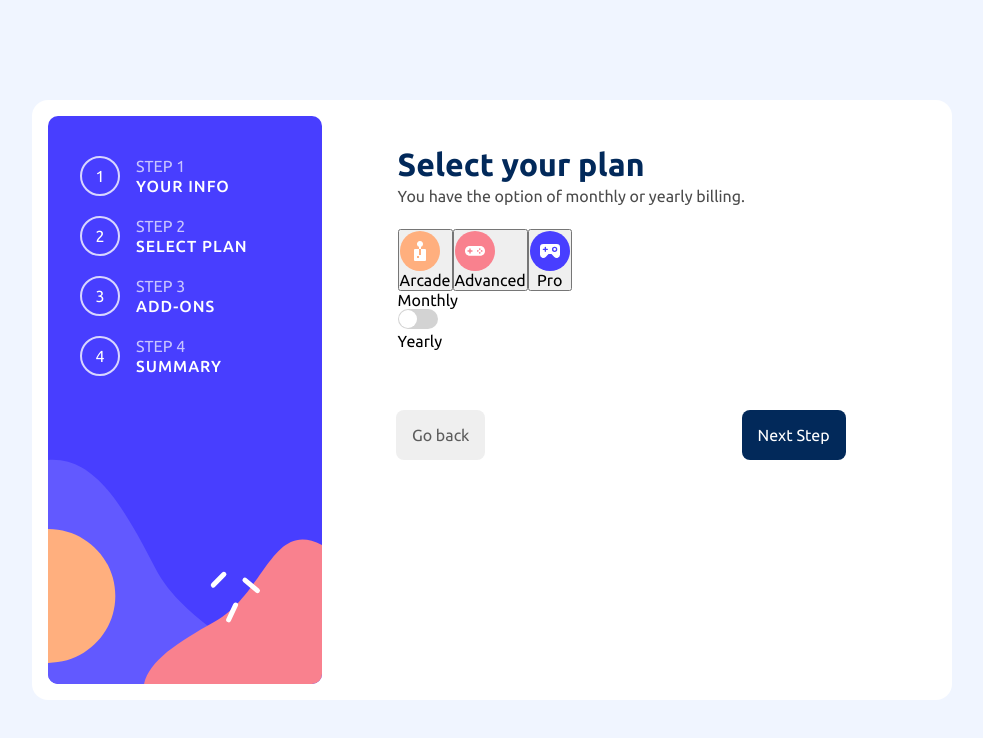
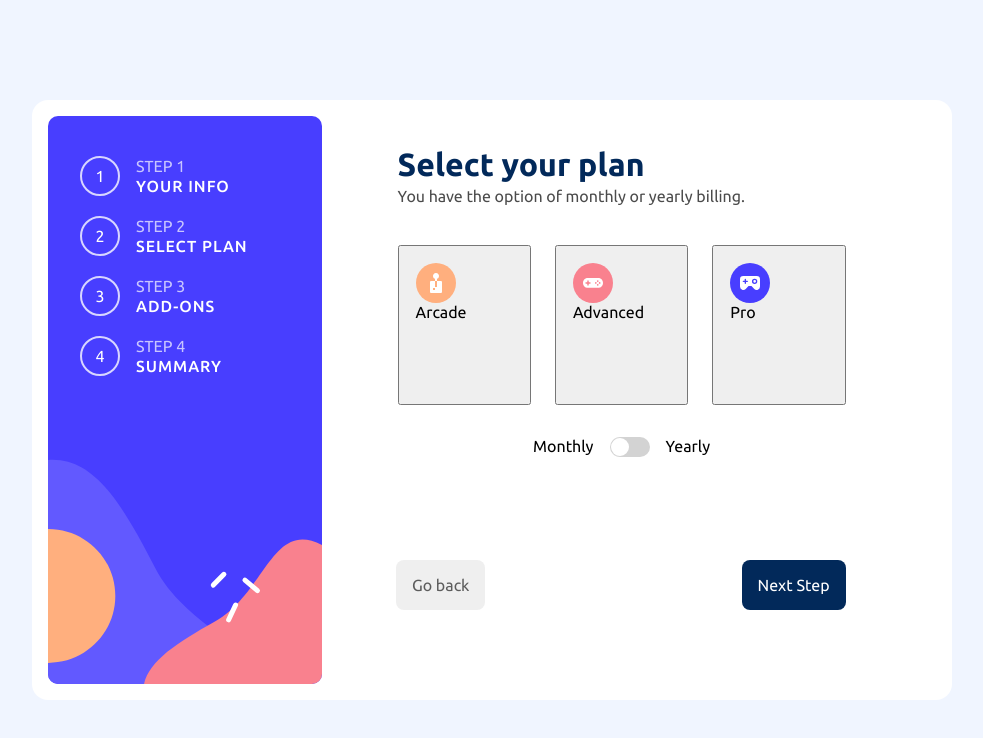
Before and after one commit to juliabush/react-multi-step-form, a React (Vite) app: page / in a window 1280 px wide. Both pictures are taken after a click on the button "Next Step". Shown: the top 738 px of the page, without its empty margins (148-1131 px from the left). Built offline with nearby package versions, Linux system fonts and the light colour scheme.

Commit message:
Changing the styling on step-2

```diff
--- a/src/App.css
+++ b/src/App.css
@@ -129,3 +129,26 @@ input {
 .toggle-switch.yearly .toggle-knob {
   transform: translateX(20px);
 }
+.billing-type-buttons-flexbox {
+  display: flex;
+  justify-content: space-evenly;
+  gap: 1.5rem;
+  margin-top: 1rem;
+}
+.icon {
+  width: 40px;
+}
+.billing-card {
+  display: flex;
+  flex-direction: column;
+  align-items: start;
+  width: 140px;
+  height: 160px;
+  padding: 1rem;
+}
+.toggle-monthly-yearly {
+  display: flex;
+  place-content: center;
+  gap: 1rem;
+  margin-top: 2rem;
+}
--- a/src/App.tsx
+++ b/src/App.tsx
@@ -61,7 +61,7 @@ function Step2(): ReactElement {
       </p>
 
       <div className="billing-type-buttons-flexbox">
-        <button>
+        <button className="billing-card">
           <img
             src={iconArcade}
             alt="Icon for the arcade plan"
@@ -69,17 +69,19 @@ function Step2(): ReactElement {
           />
           <p>Arcade</p>
         </button>
-        <button>
+        <button className="billing-card">
           <img
             src={iconAdvanced}
             alt="Icon for the advanced plan"
             className="icon"
           />
           <p>Advanced</p>
+          <p></p>
         </button>
-        <button>
+        <button className="billing-card">
           <img src={iconPro} alt="Icon for the pro plan" className="icon" />
           <p>Pro</p>
+          <p></p>
         </button>
       </div>
 
```
